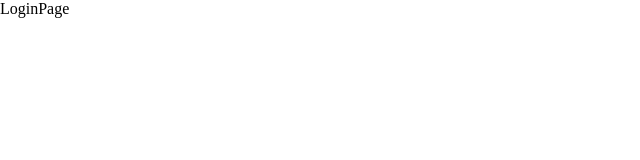
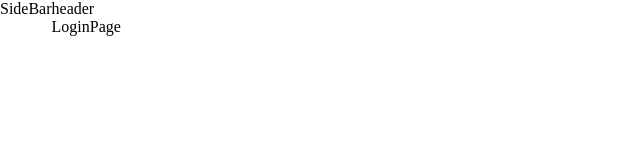
Before and after one commit to hyeon9782/react-chart, a React (Vite) app: page /login in a window 1280 px wide. Shown: the top 160 px of the page, without its empty margins (0-640 px from the left). Built offline with nearby package versions, Linux system fonts and the light colour scheme.

Commit message:
feat: 기본 레이아웃 컴포넌트 생성

```diff
--- a/src/App.tsx
+++ b/src/App.tsx
@@ -1,9 +1,15 @@
 import { Outlet } from "react-router-dom";
+import Header from "./components/layouts/header";
+import SideBar from "./components/layouts/side-bar";
 
 function App() {
   return (
-    <div>
-      <Outlet />
+    <div style={{ display: "flex" }}>
+      <SideBar />
+      <div>
+        <Header />
+        <Outlet />
+      </div>
     </div>
   );
 }
--- /dev/null
+++ b/src/components/layouts/container.tsx
@@ -0,0 +1,5 @@
+const Container = () => {
+  return <div>Container</div>;
+};
+
+export default Container;
--- /dev/null
+++ b/src/components/layouts/header.tsx
@@ -0,0 +1,5 @@
+const Header = () => {
+  return <header>header</header>;
+};
+
+export default Header;
--- /dev/null
+++ b/src/components/layouts/result-bar.tsx
@@ -0,0 +1,5 @@
+const ResultBar = () => {
+  return <div>ResultBar</div>;
+};
+
+export default ResultBar;
--- /dev/null
+++ b/src/components/layouts/side-bar.tsx
@@ -0,0 +1,5 @@
+const SideBar = () => {
+  return <div>SideBar</div>;
+};
+
+export default SideBar;
--- /dev/null
+++ b/src/components/layouts/sub-header.tsx
@@ -0,0 +1,5 @@
+const SubHeader = () => {
+  return <div>SubHeader</div>;
+};
+
+export default SubHeader;
--- a/src/pages/error-page.tsx
+++ b/src/pages/error-page.tsx
@@ -1,5 +1,3 @@
-import React from "react";
-
 const ErrorPage = () => {
   return <div>ErrorPage</div>;
 };
--- a/src/pages/home-page.tsx
+++ b/src/pages/home-page.tsx
@@ -1,5 +1,3 @@
-import React from "react";
-
 const HomePage = () => {
   return <div>HomePage</div>;
 };
--- a/src/pages/login-page.tsx
+++ b/src/pages/login-page.tsx
@@ -1,5 +1,3 @@
-import React from "react";
-
 const LoginPage = () => {
   return <div>LoginPage</div>;
 };
--- a/src/pages/not-found-page.tsx
+++ b/src/pages/not-found-page.tsx
@@ -1,5 +1,3 @@
-import React from "react";
-
 const NotFoundPage = () => {
   return <div>NotFoundPage</div>;
 };
```
